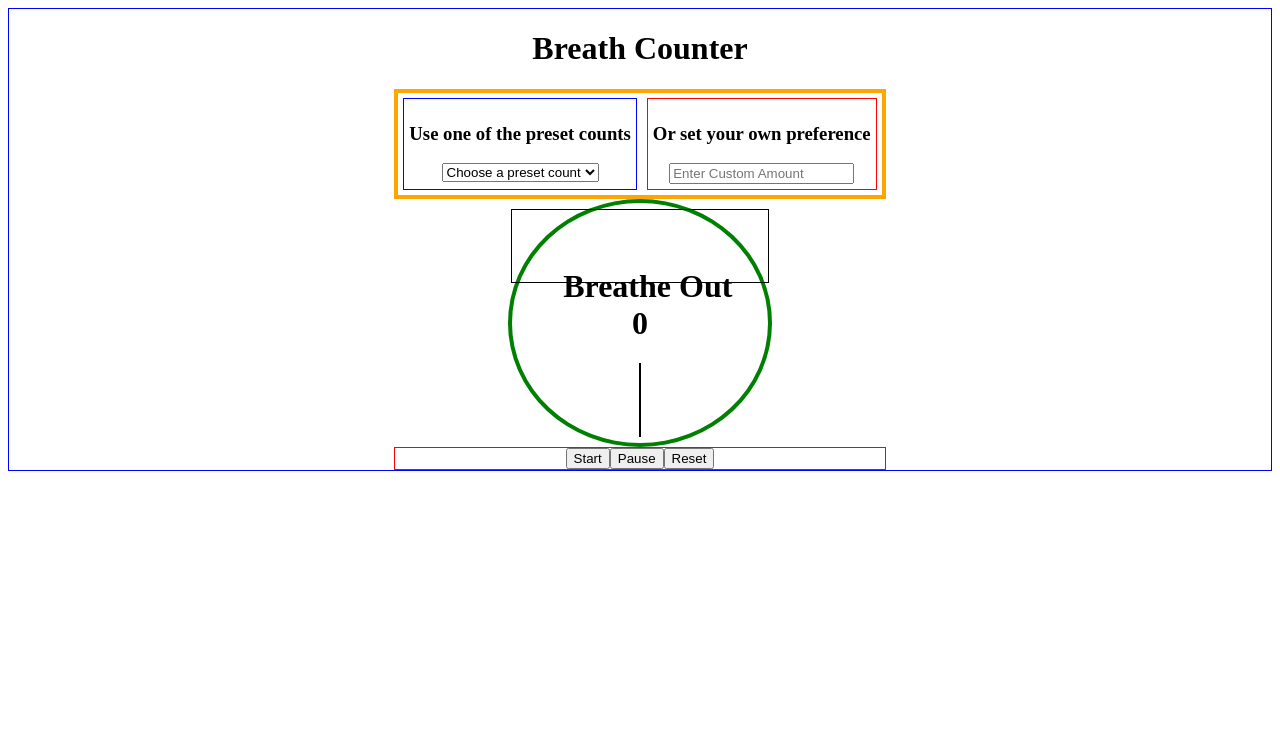
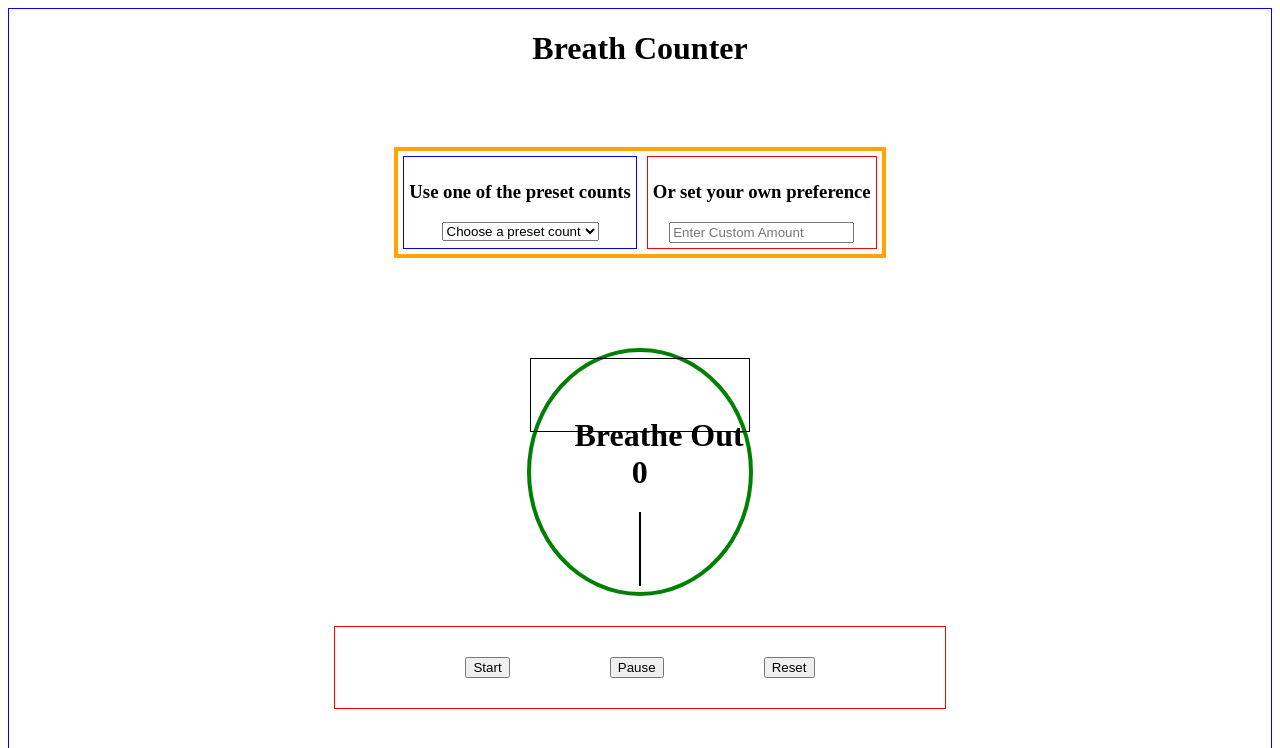
Before and after one commit to daijha/breathcounter, a React app in the folder frontend/: page / in a window 1280 px wide. Shown: the top 748 px of the page. Built offline with nearby package versions, Linux system fonts and the light colour scheme; the HTML template or start-up script is replaced by a standard one.

Commit message:
added rough keyframe animation

```diff
--- a/frontend/src/App.css
+++ b/frontend/src/App.css
@@ -1,4 +1,5 @@
 :root html, body{
+  height:98vh;
   border:1px solid blue ;
    display: flex;
   justify-content: center;
@@ -8,6 +9,7 @@
   border: 4px solid orange;
   display: flex;
   justify-content: center;
+  margin:80px;
 }
 .precount {
   border: 1px solid blue;
@@ -34,14 +36,26 @@
 }
 .breathCounter {
   height:30vh;
-  width:20vw;
+  width:17vw;
+  margin:10px;
   border: 4px solid green;
   border-radius: 50%;
   display:flex;
   flex-direction: column;
   justify-content: center;
   align-items: center;
+  animation:breathing 1s ease-in-out infinite;
+  animation-play-state: paused; /*have to include controls for start and stop*/
 }
+.breathCounter.active{
+animation-play-state: running;
+}
+@keyframes breathing{
+  0%{transform:scale(1);}
+  50%{transform:scale(1.5);}
+  100%{transform:scale(1);}
+}
+
 .breathText{
   border:1px solid black;
   position: relative;/*keeps text relative to the div it lives in*/
@@ -65,8 +79,10 @@ h2{
 }
 .btnDisplay {
   border: 1px solid red;
+  margin:20px;
+  padding:30px;
    display: flex;
-  justify-content: center;
+  justify-content:space-evenly;
 }
 .fade {
   transition: opacity ease-in-out 1s;
--- a/frontend/src/App.jsx
+++ b/frontend/src/App.jsx
@@ -57,6 +57,7 @@ function App() {
       const selected = messages[randomIndex];
       setDoneMsg(selected);
       setIsVisible1(true);
+      setIsRunning(false);
     }
   }, [currentNum, doneMsg, isRunning]);
 
@@ -108,7 +109,7 @@ function App() {
       </div>
 
       <div className="counterBox">
-        <div className="breathCounter">
+        <div className={isRunning? "breathCounter active" : "breathCounter"}>
         <div className="breathText">
           <h1 className={isVisible ? `fade visible` : `fade hidden`}>
           Breathe In
@@ -130,6 +131,7 @@ function App() {
           onClick={() => {
             setIsRunning(true);
             setIsVisible1(false); // hides the last message on start
+
           }}
         >
           Start
```
